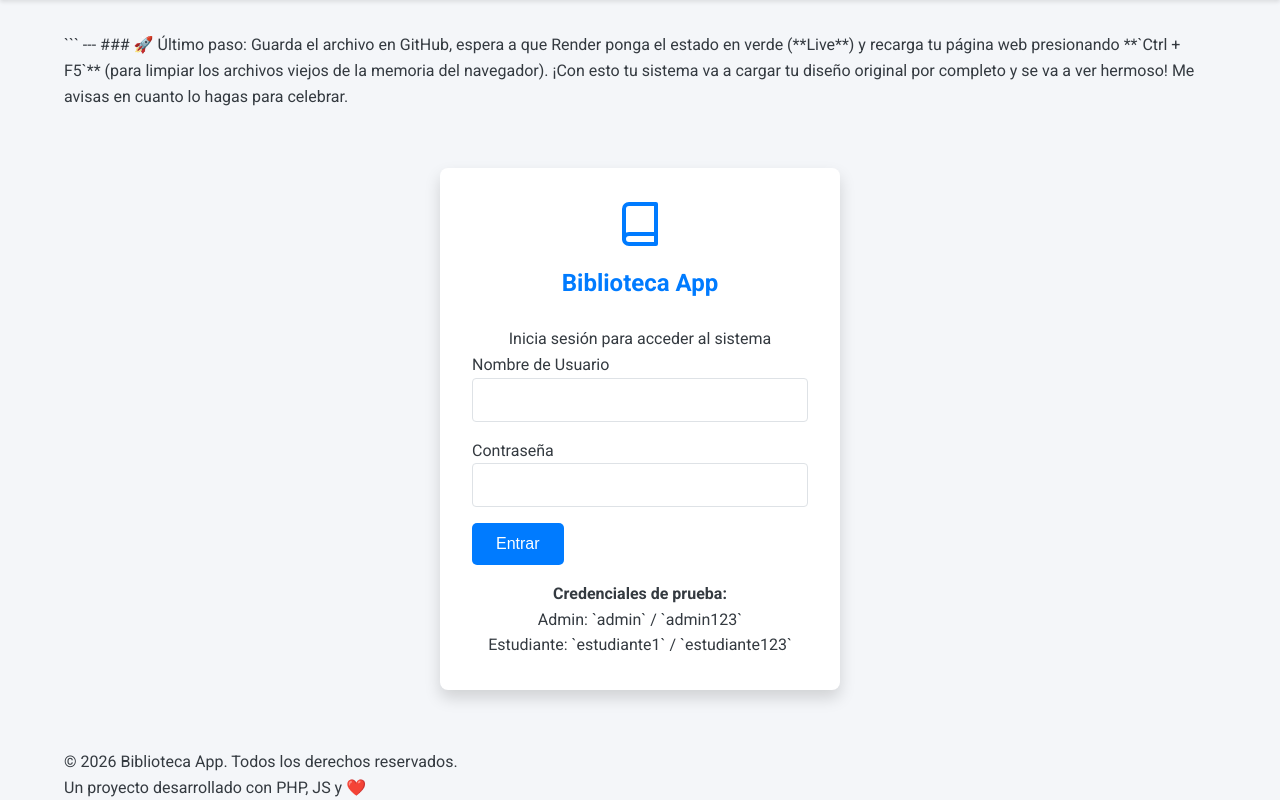
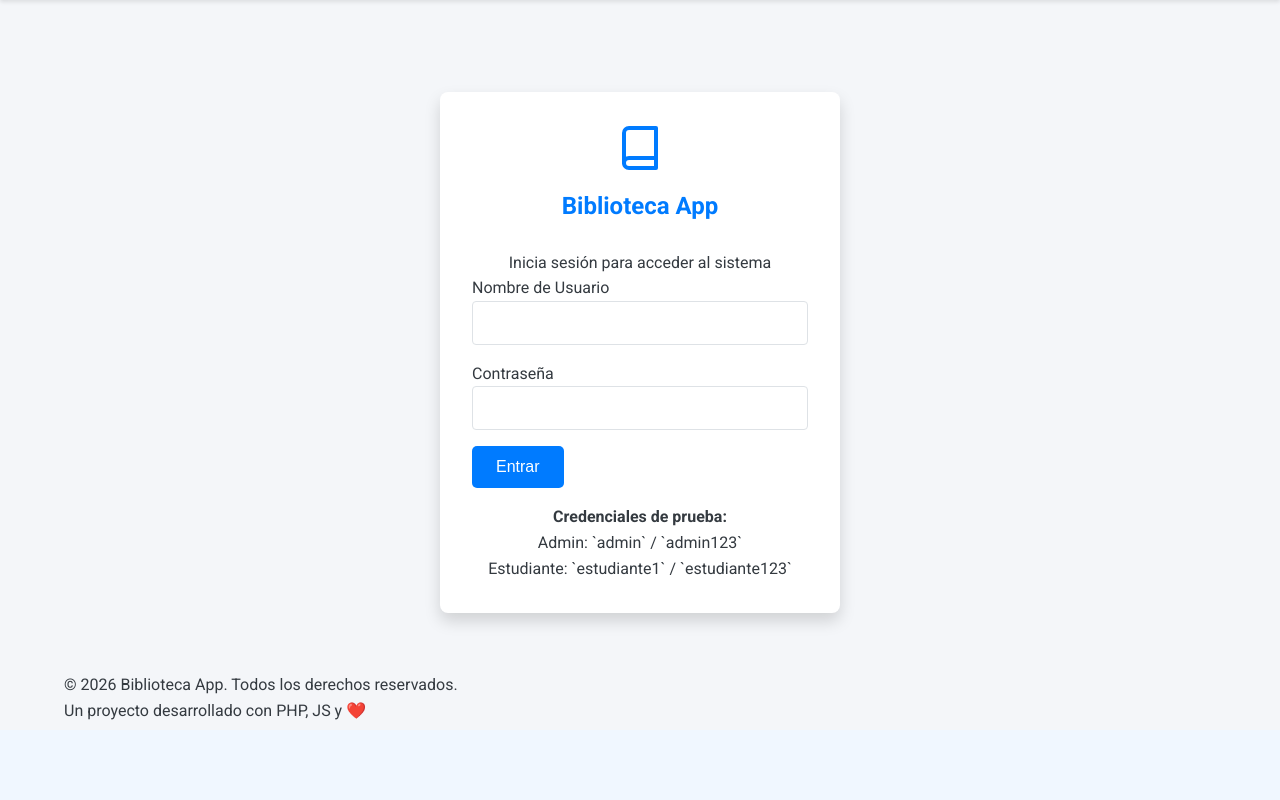
Before and after one commit to alan17gar/BIBLIOTECA, a PHP site: page / in a window 1280 px wide. Shown: the part 70-870 px from the top of the page. After the commit the page ends 790 px from the top, so only its background shows below. Run offline with PHP 8.4, Linux system fonts and the light colour scheme.

Commit message:
Clean up header.php by removing old instructions
Removed unnecessary instructions and formatting from header.

````diff
--- a/views/includes/header.php
+++ b/views/includes/header.php
@@ -37,11 +37,3 @@
 
     <main class="main-content">
         <div class="container">
-            ```
-
----
-
-### 🚀 Último paso:
-Guarda el archivo en GitHub, espera a que Render ponga el estado en verde (**Live**) y recarga tu página web presionando **`Ctrl + F5`** (para limpiar los archivos viejos de la memoria del navegador).
-
-¡Con esto tu sistema va a cargar tu diseño original por completo y se va a ver hermoso! Me avisas en cuanto lo hagas para celebrar.
````
